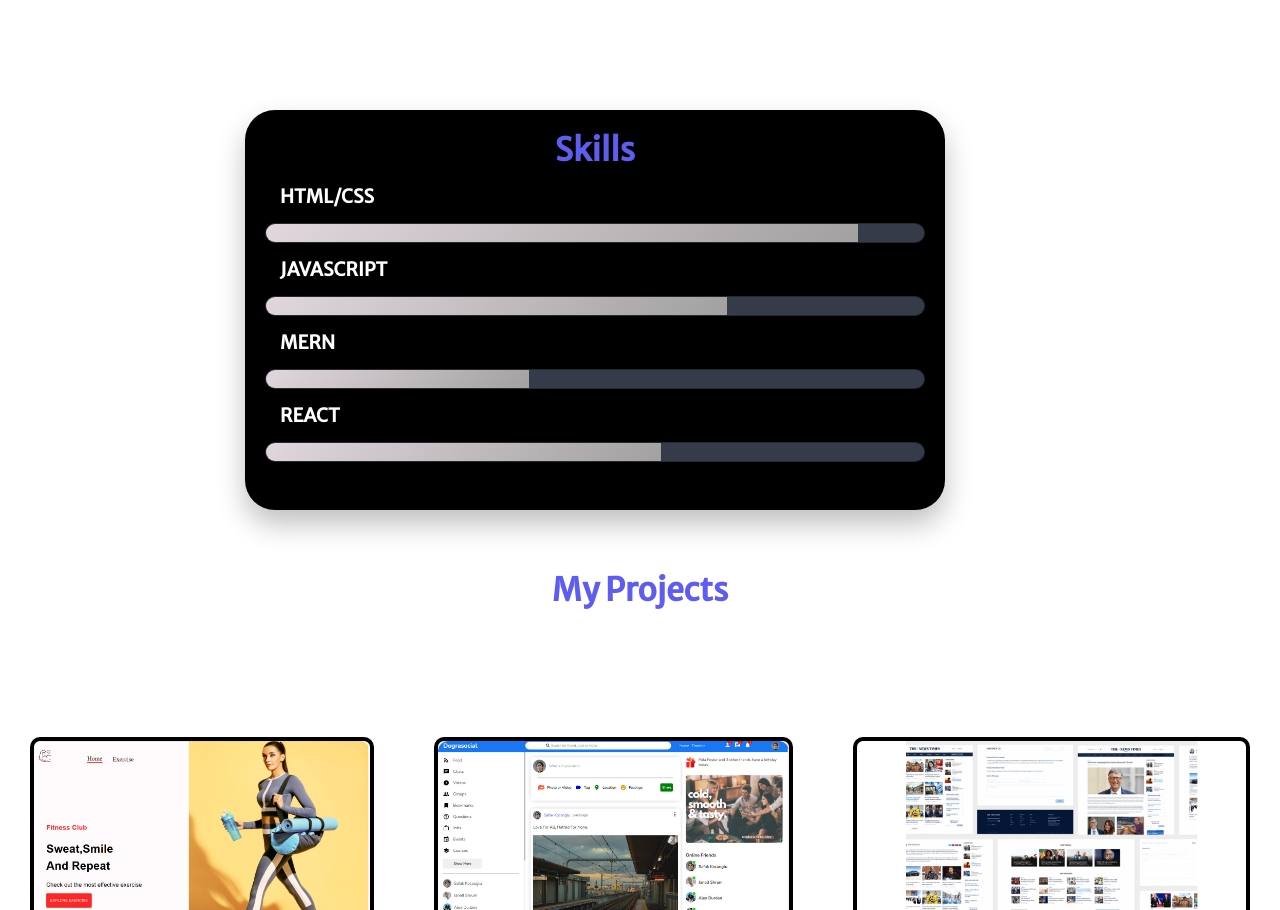
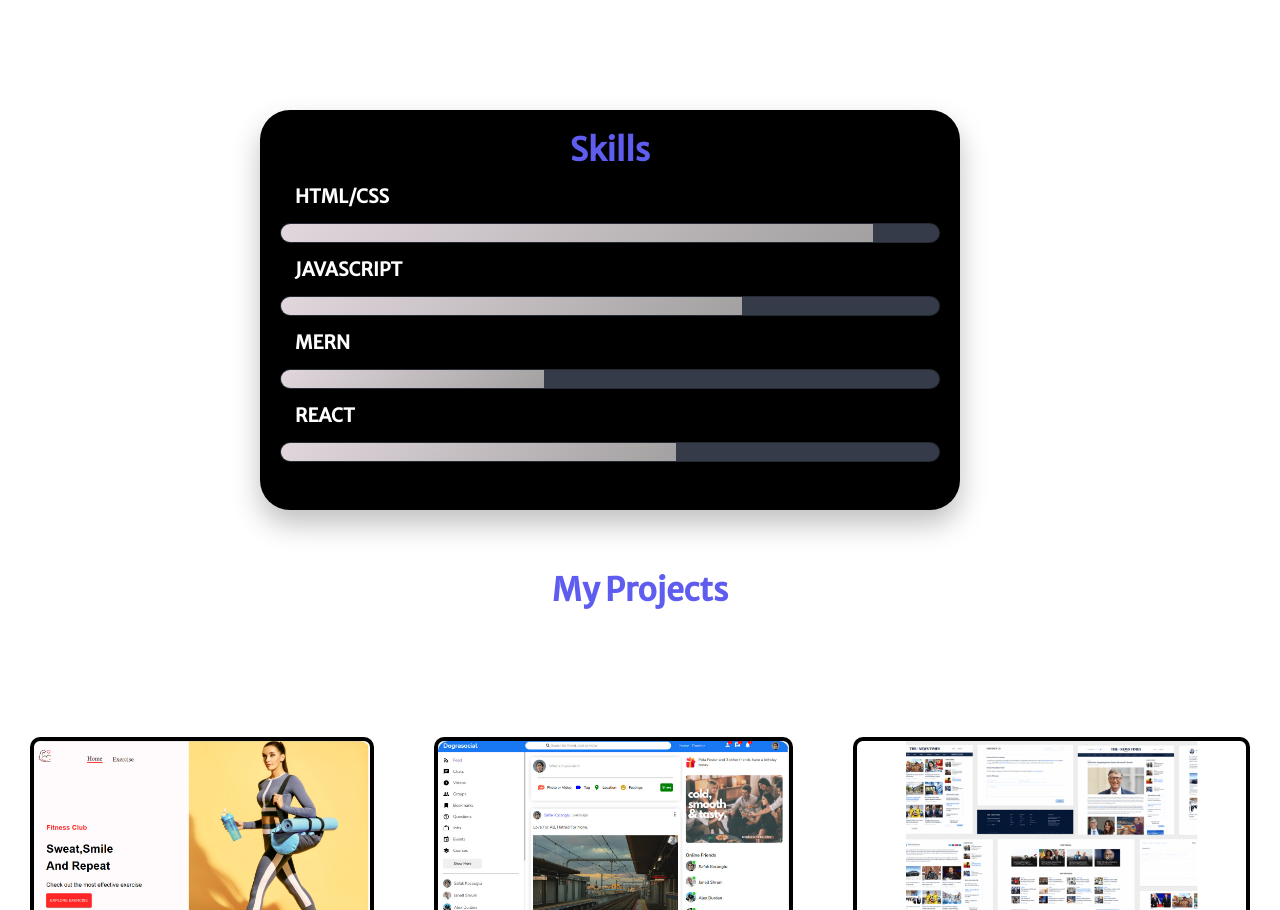
Before and after one commit to Vinayak-Sharma-744/oibsip_1, a React (Create React App) app: page / in a window 1280 px wide. Shown: the part 1224-2134 px from the top of the page. Built offline with nearby package versions, Linux system fonts and the light colour scheme.

Commit message:
internship

```diff
--- a/src/components/Skills/skills.css
+++ b/src/components/Skills/skills.css
@@ -8,7 +8,7 @@
 }
 .skill {
     position: relative;
-    left: 245px;
+    left: 260px;
   background-color: rgb(0, 0, 0);
   max-width: 700px;
   height: 400px;
--- a/src/components/home/home.css
+++ b/src/components/home/home.css
@@ -111,6 +111,7 @@
 @media screen and (max-width: 745px) {
    #Home{
     flex-direction: column;
+    margin-top: 30px;
    }
    .home-img{
     display: none;
```
